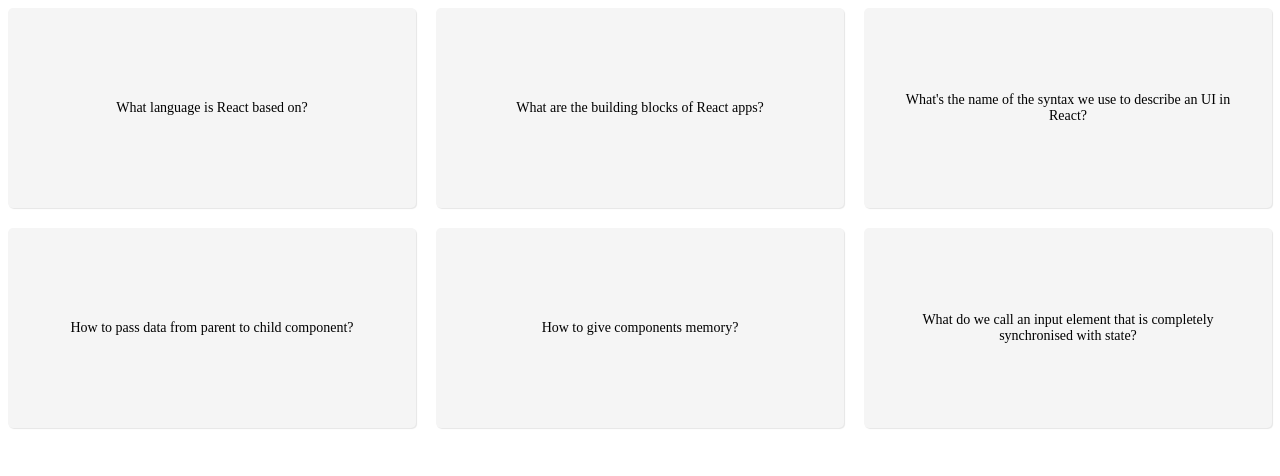
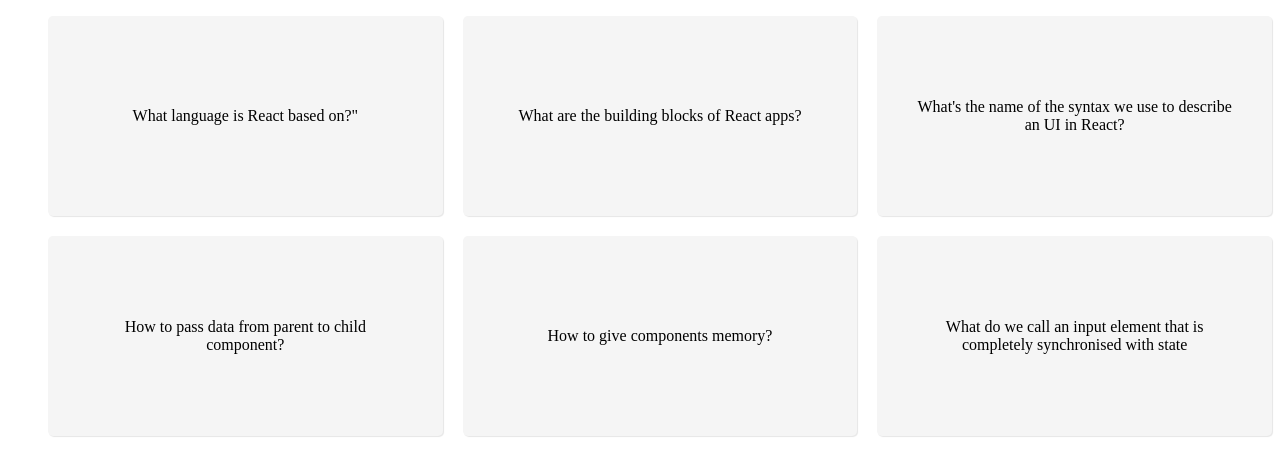
Before and after one commit to TomaszSarmata/flashcards, a React (Vite) app: page / in a window 1280 px wide. Shown: the top 476 px of the page. Built offline with nearby package versions, Linux system fonts and the light colour scheme.

Commit message:
refactor the code to manage the state more effectively utilising just one state for all cards

```diff
--- a/src/App.css
+++ b/src/App.css
@@ -2,7 +2,7 @@
   box-sizing: border-box;
 }
 
-.main-container {
+.cards-container {
   display: grid;
   grid-template-columns: repeat(auto-fit, minmax(320px, 1fr));
   gap: 20px;
--- a/src/App.jsx
+++ b/src/App.jsx
@@ -1,5 +1,40 @@
 import './App.css';
 import { useState } from 'react';
+
+const questions = [
+  {
+    id: 1,
+    question: 'What language is React based on?"',
+    answer: 'JavaScript',
+  },
+  {
+    id: 2,
+    question: 'What are the building blocks of React apps?',
+    answer: 'Components',
+  },
+  {
+    id: 3,
+    question:
+      "What's the name of the syntax we use to describe an UI in React?",
+    answer: 'JSX',
+  },
+  {
+    id: 4,
+    question: 'How to pass data from parent to child component?',
+    answer: 'Props',
+  },
+  {
+    id: 5,
+    question: 'How to give components memory?',
+    answer: 'useState hook',
+  },
+  {
+    id: 6,
+    question:
+      'What do we call an input element that is completely synchronised with state',
+    answer: 'Controlled element',
+  },
+];
 
 function App() {
   const [reversed, setReversed] = useState(false);
@@ -9,32 +44,29 @@ function App() {
   };
   return (
     <div className="main-container">
-      <FlashCard text="What language is React based on?" />
-      <FlashCard text="What are the building blocks of React apps?" />
-      <FlashCard text="What's the name of the syntax we use to describe an UI in React?" />
-      <FlashCard text="How to pass data from parent to child component?" />
-      <FlashCard text="How to give components memory?" />
-      <FlashCard
-        text="What do we call an input element that is completely synchronised with
-          state?"
-      />
+      <FlashCards />
     </div>
   );
 }
 
-function FlashCard({ text }) {
-  const [reversed, setReversed] = useState(false);
-
-  const handleClick = () => {
-    setReversed(!reversed);
-  };
+function FlashCards() {
+  const [selectedId, setSelectedId] = useState(null);
 
   return (
-    <div
-      className={`card ${reversed ? 'backside' : ''}`}
-      onClick={handleClick}>
-      <p className="card-paragraph">{text}</p>
-    </div>
+    <ul
+      style={{ listStyle: 'none' }}
+      className="cards-container">
+      {questions.map((question) => (
+        <li
+          onClick={() => setSelectedId(question.id)}
+          key={question.id}
+          className={`card ${selectedId === question.id ? 'backside' : ''}`}>
+          <p>
+            {question.id === selectedId ? question.answer : question.question}
+          </p>
+        </li>
+      ))}
+    </ul>
   );
 }
 
```
